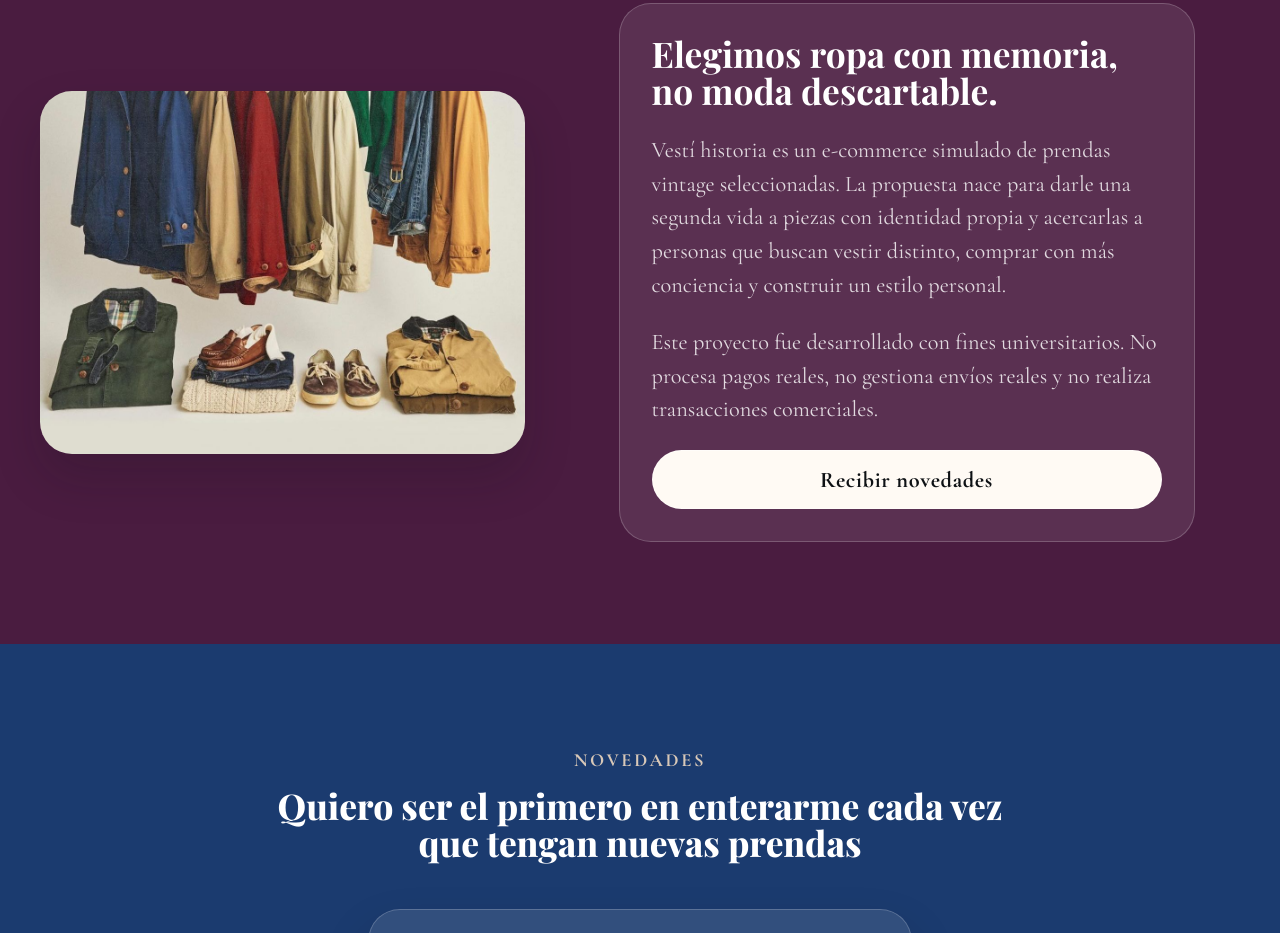
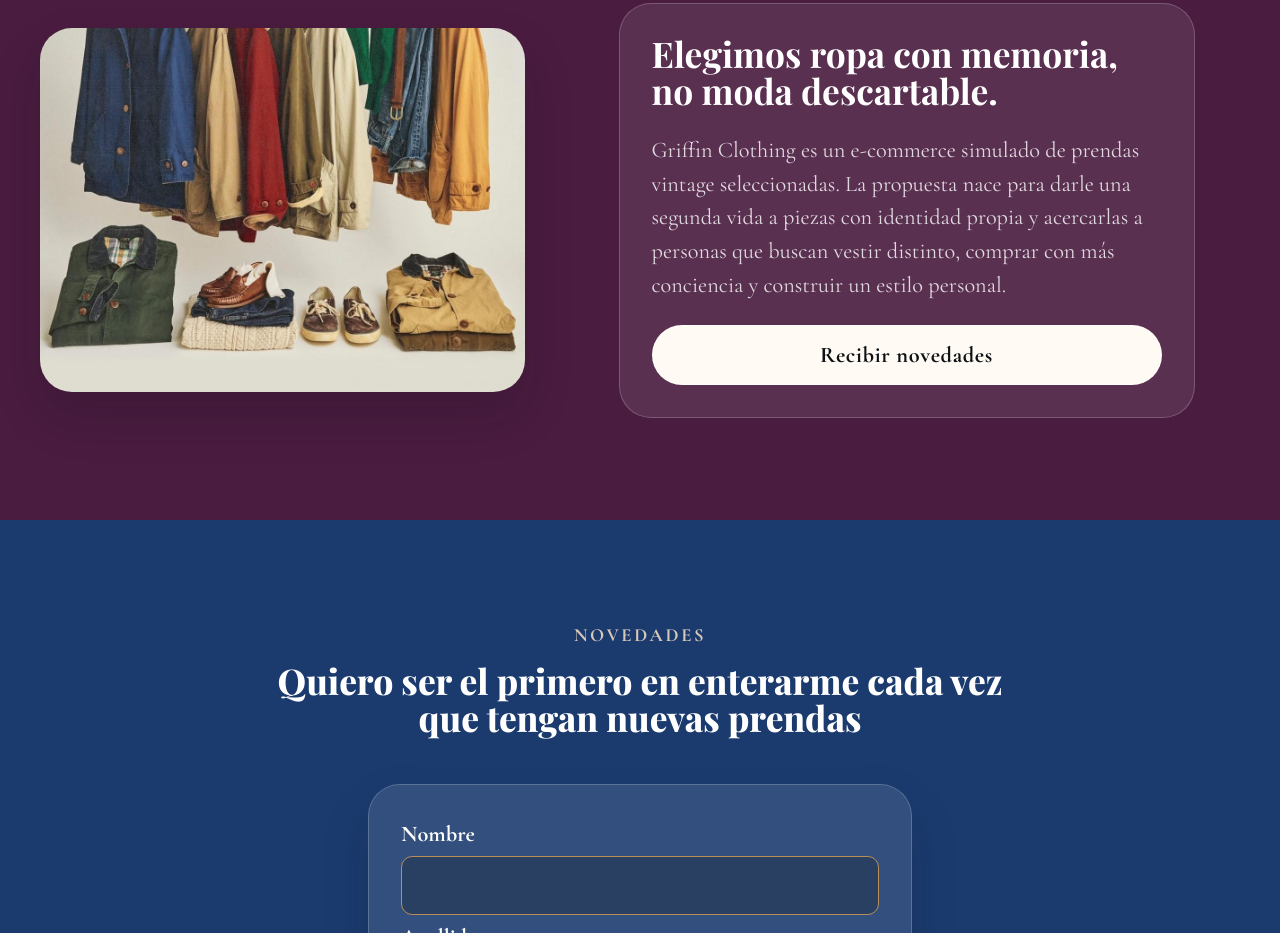
Before and after one commit to juanpablolenain/griffin-vintage, a plain HTML site: page main_comprar.html in a window 1280 px wide. Shown: the part 1879-2812 px from the top of the page. Drawn offline with nearby package versions, Linux system fonts and the light colour scheme; a web font is replaced by a local one.

Commit message:
Update main_comprar.html

```diff
--- a/main_comprar.html
+++ b/main_comprar.html
@@ -142,8 +142,7 @@
       </figure>
       <article class="about__content">
         <h3 class="about__title">Elegimos ropa con memoria, no moda descartable.</h3>
-        <p class="about__text">Vestí historia es un e-commerce simulado de prendas vintage seleccionadas. La propuesta nace para darle una segunda vida a piezas con identidad propia y acercarlas a personas que buscan vestir distinto, comprar con más conciencia y construir un estilo personal.</p>
-        <p class="about__text">Este proyecto fue desarrollado con fines universitarios. No procesa pagos reales, no gestiona envíos reales y no realiza transacciones comerciales.</p>
+        <p class="about__text">Griffin Clothing es un e-commerce simulado de prendas vintage seleccionadas. La propuesta nace para darle una segunda vida a piezas con identidad propia y acercarlas a personas que buscan vestir distinto, comprar con más conciencia y construir un estilo personal.</p>
         <a class="button button--secondary" href="#newsletter">Recibir novedades</a>
       </article>
     </section>
```
